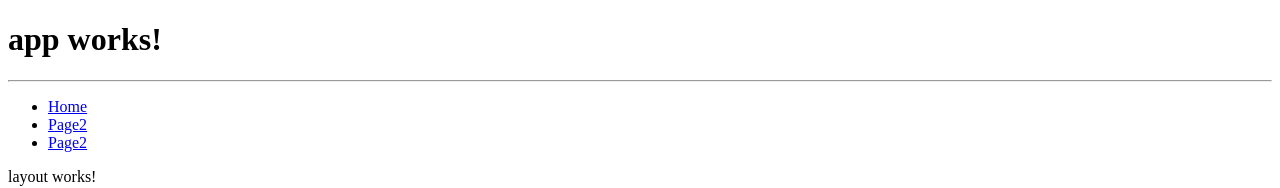
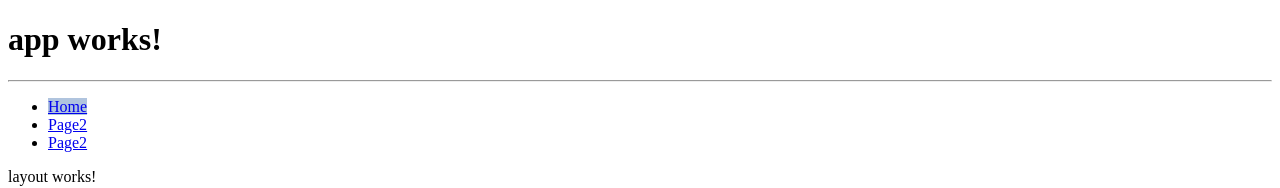
Before and after one commit to FionDev/ng2-advanced, an Angular app: page / in a window 1280 px wide. Shown: the top 188 px of the page. Built offline with nearby package versions, Linux system fonts and the light colour scheme.

Commit message:
04 實作在路由連結套用 Active 時的樣式 ( routerLinkAction & routerLinkActiveOptions )

```diff
--- a/src/app/app.component.css
+++ b/src/app/app.component.css
@@ -0,0 +1,3 @@
+.active{
+  background-color: lightsteelblue;
+}
--- a/src/app/app.component.html
+++ b/src/app/app.component.html
@@ -4,9 +4,9 @@
 <hr>
 
 <ul>
-  <li><a [routerLink]="['/']">Home</a></li>
-  <li><a [routerLink]="['/page2']">Page2</a></li>
-  <li><a routerLink="/page2">Page2</a></li>
+  <li><a [routerLink]="['/']" routerLinkActive="active" [routerLinkActiveOptions]="{exact:true}">Home</a></li>
+  <li><a [routerLink]="['/page2']" routerLinkActive="active" [routerLinkActiveOptions]="{exact:true}">Page2</a></li>
+  <li><a routerLink="/page2" [routerLinkActive]="'active'" [routerLinkActiveOptions]="{exact:true}">Page2</a></li>
 </ul>
 
 <router-outlet></router-outlet>
```
